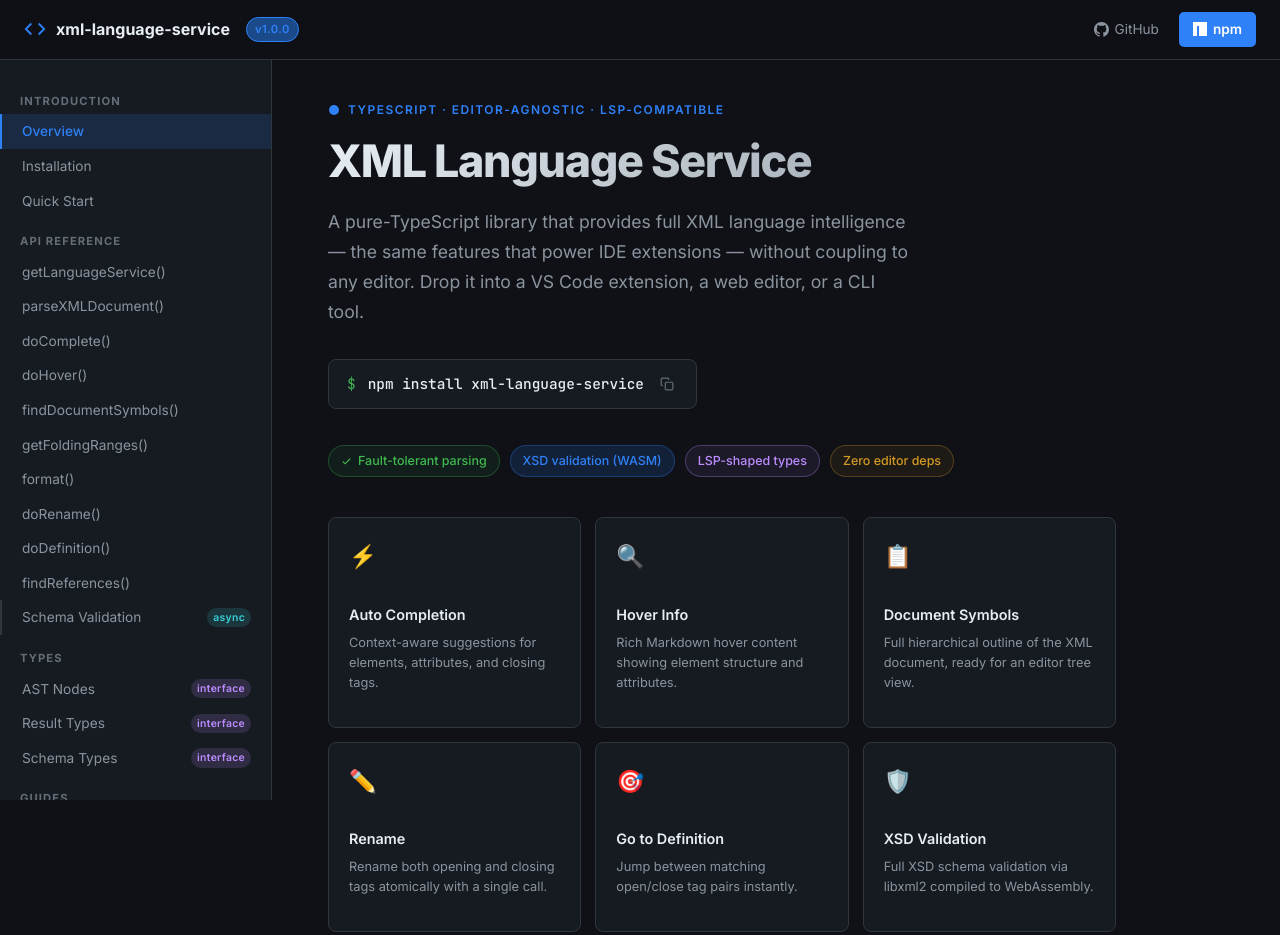
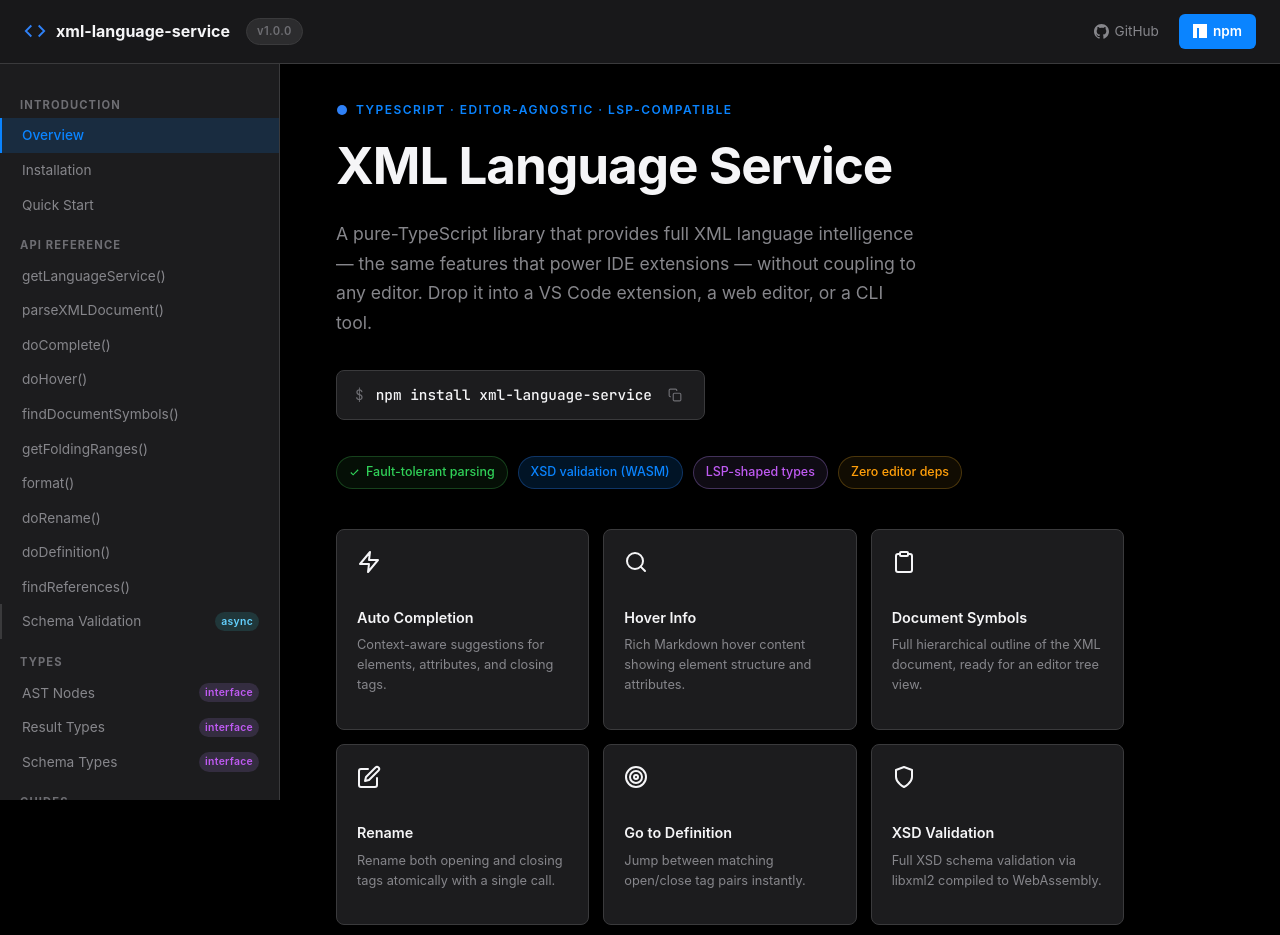
Before and after one commit to harshanacz/xml-language-service, a website: page doc/index.html in a window 1280 px wide. Shown: the top 935 px of the page. Drawn offline with nearby package versions, Linux system fonts and the light colour scheme; a small style sheet from the web is missing.

Commit message:
feat: replace emoji icons with feather-icons and simplify font imports in documentation

```diff
--- a/doc/css/style.css
+++ b/doc/css/style.css
@@ -2,27 +2,28 @@
 *, *::before, *::after { box-sizing: border-box; margin: 0; padding: 0; }
 
 :root {
-  --bg: #0f1117;
-  --surface: #161b22;
-  --surface2: #1c2333;
-  --border: #30363d;
-  --accent: #2f81f7;
-  --accent-dim: #1a4a8a;
-  --accent-glow: rgba(47, 129, 247, 0.15);
-  --text: #e6edf3;
-  --text-muted: #8b949e;
-  --text-dim: #656d76;
-  --green: #3fb950;
-  --orange: #d29922;
-  --purple: #bc8cff;
-  --red: #f85149;
-  --teal: #39d0d8;
-  --font-sans: 'Inter', -apple-system, BlinkMacSystemFont, 'Segoe UI', sans-serif;
-  --font-mono: 'JetBrains Mono', 'Fira Code', 'Cascadia Code', 'Consolas', monospace;
-  --sidebar-w: 272px;
-  --topbar-h: 60px;
+  --bg: #000000;
+  --surface: #1c1c1e;
+  --surface2: #2c2c2e;
+  --border: #3a3a3c;
+  --accent: #0a84ff;
+  --accent-dim: #004080;
+  --accent-glow: rgba(10, 132, 255, 0.15);
+  --text: #f5f5f7;
+  --text-muted: #86868b;
+  --text-dim: #6e6e73;
+  --green: #30d158;
+  --orange: #ff9f0a;
+  --purple: #bf5af2;
+  --red: #ff453a;
+  --teal: #64d2ff;
+  --font-sans: -apple-system, BlinkMacSystemFont, 'Segoe UI', Roboto, Helvetica, Arial, sans-serif;
+  --font-serif: -apple-system, BlinkMacSystemFont, 'Segoe UI', Roboto, Helvetica, Arial, sans-serif;
+  --font-mono: 'JetBrains Mono', 'SF Mono', 'Fira Code', Consolas, monospace;
+  --sidebar-w: 280px;
+  --topbar-h: 64px;
   --radius: 8px;
-  --radius-sm: 5px;
+  --radius-sm: 6px;
 }
 
 html { scroll-behavior: smooth; font-size: 16px; }
@@ -43,7 +44,7 @@ a:hover { text-decoration: underline; }
   position: fixed;
   top: 0; left: 0; right: 0;
   height: var(--topbar-h);
-  background: rgba(15, 17, 23, 0.88);
+  background: rgba(28, 28, 30, 0.88);
   backdrop-filter: blur(14px);
   border-bottom: 1px solid var(--border);
   display: flex;
@@ -68,11 +69,11 @@ a:hover { text-decoration: underline; }
 .topbar-badge {
   font-size: 0.7rem;
   font-weight: 600;
-  padding: 2px 8px;
+  padding: 3px 10px;
   border-radius: 20px;
-  background: var(--accent-dim);
-  color: var(--accent);
-  border: 1px solid var(--accent);
+  background: var(--surface2);
+  color: var(--text-dim);
+  border: 1px solid var(--border);
   letter-spacing: 0.04em;
 }
 
@@ -224,15 +225,13 @@ a:hover { text-decoration: underline; }
 }
 
 .hero h1 {
-  font-size: 2.8rem;
-  font-weight: 800;
+  font-family: var(--font-sans);
+  font-size: 3.2rem;
+  font-weight: 700;
   line-height: 1.15;
-  letter-spacing: -0.03em;
-  margin-bottom: 20px;
-  background: linear-gradient(135deg, #e6edf3 0%, #8b949e 100%);
-  -webkit-background-clip: text;
-  -webkit-text-fill-color: transparent;
-  background-clip: text;
+  letter-spacing: -0.02em;
+  margin-bottom: 24px;
+  color: var(--text);
 }
 
 .hero-subtitle {
@@ -257,7 +256,7 @@ a:hover { text-decoration: underline; }
   margin-bottom: 36px;
 }
 
-.hero-install .dollar { color: var(--green); }
+.hero-install .dollar { color: var(--text-dim); }
 .hero-install .pkg { color: var(--text); font-weight: 500; }
 
 .copy-btn {
@@ -339,18 +338,20 @@ a:hover { text-decoration: underline; }
 
 /* ─── Typography ─────────────────────────────────────────────────────────── */
 h2 {
-  font-size: 1.6rem;
+  font-family: var(--font-sans);
+  font-size: 2rem;
   font-weight: 700;
   color: var(--text);
-  margin-bottom: 8px;
-  letter-spacing: -0.02em;
+  margin-bottom: 12px;
+  letter-spacing: -0.01em;
 }
 
 h3 {
-  font-size: 1.1rem;
+  font-family: var(--font-sans);
+  font-size: 1.3rem;
   font-weight: 600;
   color: var(--text);
-  margin: 28px 0 10px;
+  margin: 32px 0 12px;
 }
 
 h4 {
@@ -457,11 +458,11 @@ li strong { color: var(--text); }
 
 .param-table code {
   font-family: var(--font-mono);
-  font-size: 0.8rem;
-  color: var(--purple);
-  background: rgba(188, 140, 255, 0.08);
-  padding: 1px 5px;
-  border-radius: 3px;
+  font-size: 0.85rem;
+  color: #ff9f0a; /* High contrast orange for inline code */
+  background: rgba(255, 159, 10, 0.15);
+  padding: 3px 6px;
+  border-radius: 4px;
 }
 
 .param-name {
@@ -505,11 +506,12 @@ li strong { color: var(--text); }
 
 pre[class*="language-"] {
   margin: 0 !important;
+  padding: 16px !important;
   border-radius: 0 0 var(--radius) var(--radius) !important;
   border: 1px solid var(--border) !important;
-  font-size: 0.83rem !important;
+  font-size: 0.85rem !important;
   line-height: 1.6 !important;
-  background: #0d1117 !important;
+  background: #151516 !important;
 }
 
 .code-wrap pre[class*="language-"] {
@@ -522,11 +524,11 @@ pre[class*="language-"] {
 
 code:not([class]) {
   font-family: var(--font-mono);
-  font-size: 0.83em;
-  color: var(--purple);
-  background: rgba(188, 140, 255, 0.1);
-  padding: 2px 6px;
-  border-radius: 3px;
+  font-size: 0.85em;
+  color: #ff9f0a;
+  background: rgba(255, 159, 10, 0.15);
+  padding: 3px 6px;
+  border-radius: 4px;
 }
 
 /* ─── Type cards ─────────────────────────────────────────────────────────── */
@@ -599,7 +601,7 @@ code:not([class]) {
   color: var(--text-muted);
 }
 
-.callout-icon { font-size: 1rem; flex-shrink: 0; margin-top: 1px; }
+.callout-icon { margin-top: 2px; color: currentColor; }
 
 /* ─── Architecture diagram ───────────────────────────────────────────────── */
 .arch-diagram {
--- a/doc/index.html
+++ b/doc/index.html
@@ -9,7 +9,7 @@
   <!-- Fonts -->
   <link rel="preconnect" href="https://fonts.googleapis.com" />
   <link rel="preconnect" href="https://fonts.gstatic.com" crossorigin />
-  <link href="https://fonts.googleapis.com/css2?family=Inter:wght@400;500;600;700;800&family=JetBrains+Mono:wght@400;500;600&display=swap" rel="stylesheet" />
+  <link href="https://fonts.googleapis.com/css2?family=JetBrains+Mono:wght@400;500;600&display=swap" rel="stylesheet" />
 
   <!-- Prism syntax highlighting -->
   <link rel="stylesheet" href="https://cdnjs.cloudflare.com/ajax/libs/prism/1.29.0/themes/prism-one-dark.min.css" />
@@ -140,32 +140,32 @@
 
     <div class="features-grid" style="margin-top:40px">
       <div class="feature-card">
-        <span class="feature-icon">⚡</span>
+        <svg class="feature-icon" width="24" height="24" viewBox="0 0 24 24" fill="none" stroke="currentColor" stroke-width="2" stroke-linecap="round" stroke-linejoin="round"><polygon points="13 2 3 14 12 14 11 22 21 10 12 10 13 2"></polygon></svg>
         <h3>Auto Completion</h3>
         <p>Context-aware suggestions for elements, attributes, and closing tags.</p>
       </div>
       <div class="feature-card">
-        <span class="feature-icon">🔍</span>
+        <svg class="feature-icon" width="24" height="24" viewBox="0 0 24 24" fill="none" stroke="currentColor" stroke-width="2" stroke-linecap="round" stroke-linejoin="round"><circle cx="11" cy="11" r="8"></circle><line x1="21" y1="21" x2="16.65" y2="16.65"></line></svg>
         <h3>Hover Info</h3>
         <p>Rich Markdown hover content showing element structure and attributes.</p>
       </div>
       <div class="feature-card">
-        <span class="feature-icon">📋</span>
+        <svg class="feature-icon" width="24" height="24" viewBox="0 0 24 24" fill="none" stroke="currentColor" stroke-width="2" stroke-linecap="round" stroke-linejoin="round"><path d="M16 4h2a2 2 0 0 1 2 2v14a2 2 0 0 1-2 2H6a2 2 0 0 1-2-2V6a2 2 0 0 1 2-2h2"></path><rect x="8" y="2" width="8" height="4" rx="1" ry="1"></rect></svg>
         <h3>Document Symbols</h3>
         <p>Full hierarchical outline of the XML document, ready for an editor tree view.</p>
       </div>
       <div class="feature-card">
-        <span class="feature-icon">✏️</span>
+        <svg class="feature-icon" width="24" height="24" viewBox="0 0 24 24" fill="none" stroke="currentColor" stroke-width="2" stroke-linecap="round" stroke-linejoin="round"><path d="M11 4H4a2 2 0 0 0-2 2v14a2 2 0 0 0 2 2h14a2 2 0 0 0 2-2v-7"></path><path d="M18.5 2.5a2.121 2.121 0 0 1 3 3L12 15l-4 1 1-4 9.5-9.5z"></path></svg>
         <h3>Rename</h3>
         <p>Rename both opening and closing tags atomically with a single call.</p>
       </div>
       <div class="feature-card">
-        <span class="feature-icon">🎯</span>
+        <svg class="feature-icon" width="24" height="24" viewBox="0 0 24 24" fill="none" stroke="currentColor" stroke-width="2" stroke-linecap="round" stroke-linejoin="round"><circle cx="12" cy="12" r="10"></circle><circle cx="12" cy="12" r="6"></circle><circle cx="12" cy="12" r="2"></circle></svg>
         <h3>Go to Definition</h3>
         <p>Jump between matching open/close tag pairs instantly.</p>
       </div>
       <div class="feature-card">
-        <span class="feature-icon">🛡️</span>
+        <svg class="feature-icon" width="24" height="24" viewBox="0 0 24 24" fill="none" stroke="currentColor" stroke-width="2" stroke-linecap="round" stroke-linejoin="round"><path d="M12 22s8-4 8-10V5l-8-3-8 3v7c0 6 8 10 8 10z"></path></svg>
         <h3>XSD Validation</h3>
         <p>Full XSD schema validation via libxml2 compiled to WebAssembly.</p>
       </div>
@@ -189,7 +189,7 @@ pnpm add xml-language-service</code></pre>
     </div>
 
     <div class="callout callout-info">
-      <span class="callout-icon">ℹ️</span>
+      <svg class="callout-icon" width="18" height="18" viewBox="0 0 24 24" fill="none" stroke="currentColor" stroke-width="2" stroke-linecap="round" stroke-linejoin="round"><circle cx="12" cy="12" r="10"></circle><line x1="12" y1="16" x2="12" y2="12"></line><line x1="12" y1="8" x2="12.01" y2="8"></line></svg>
       <p>Requires <strong>Node.js 16+</strong>. The <code>libxml2-wasm</code> peer dependency is bundled automatically.</p>
     </div>
 
@@ -280,7 +280,7 @@ ls.dispose();</code></pre>
     </div>
 
     <div class="callout callout-warn">
-      <span class="callout-icon">⚠️</span>
+      <svg class="callout-icon" width="18" height="18" viewBox="0 0 24 24" fill="none" stroke="currentColor" stroke-width="2" stroke-linecap="round" stroke-linejoin="round"><path d="M10.29 3.86L1.82 18a2 2 0 0 0 1.71 3h16.94a2 2 0 0 0 1.71-3L13.71 3.86a2 2 0 0 0-3.42 0z"></path><line x1="12" y1="9" x2="12" y2="13"></line><line x1="12" y1="17" x2="12.01" y2="17"></line></svg>
       <p>Always call <code>ls.dispose()</code> when you no longer need the service. This frees the <code>libxml2-wasm</code> WASM memory held by the schema registry.</p>
     </div>
   </section>
```
